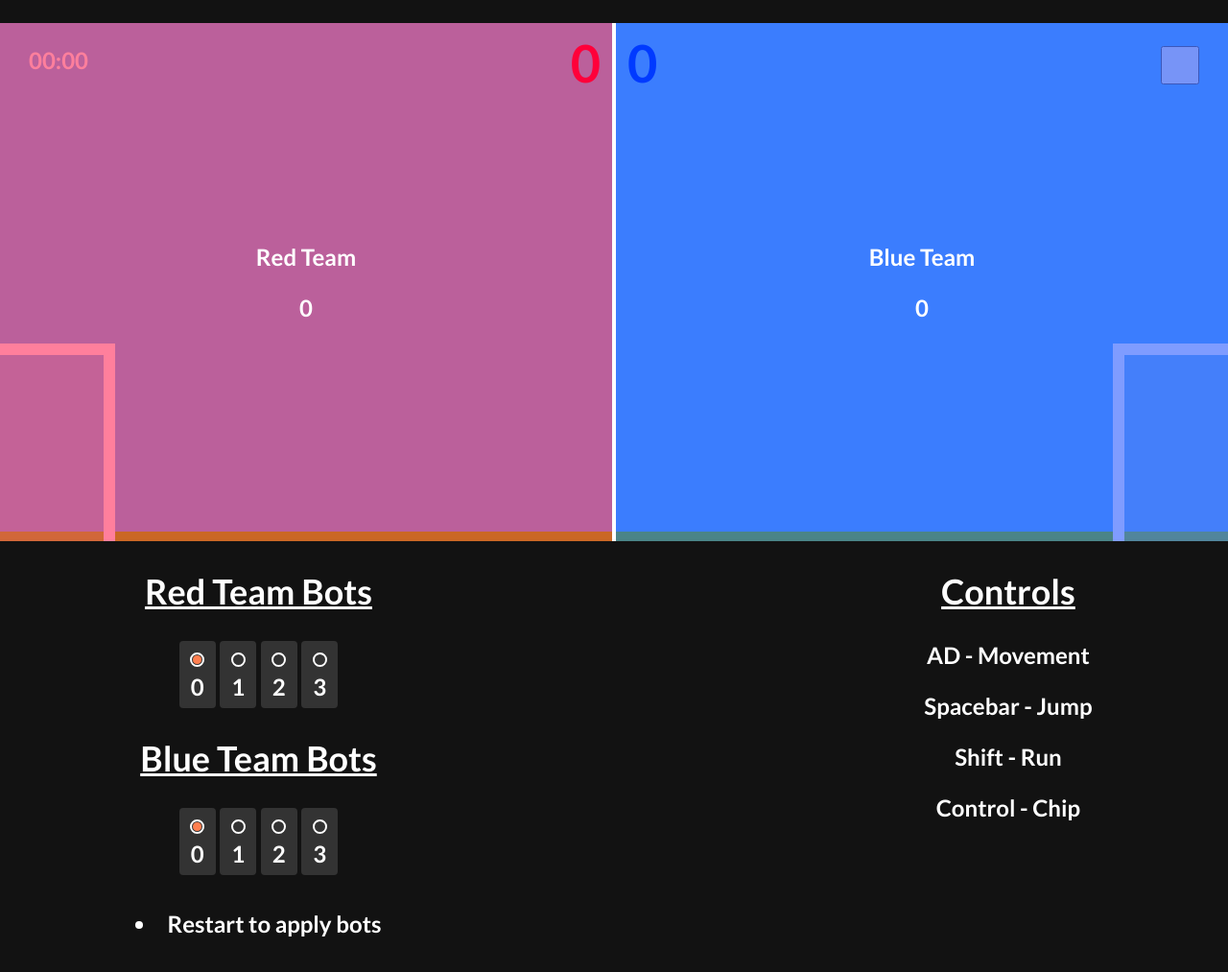
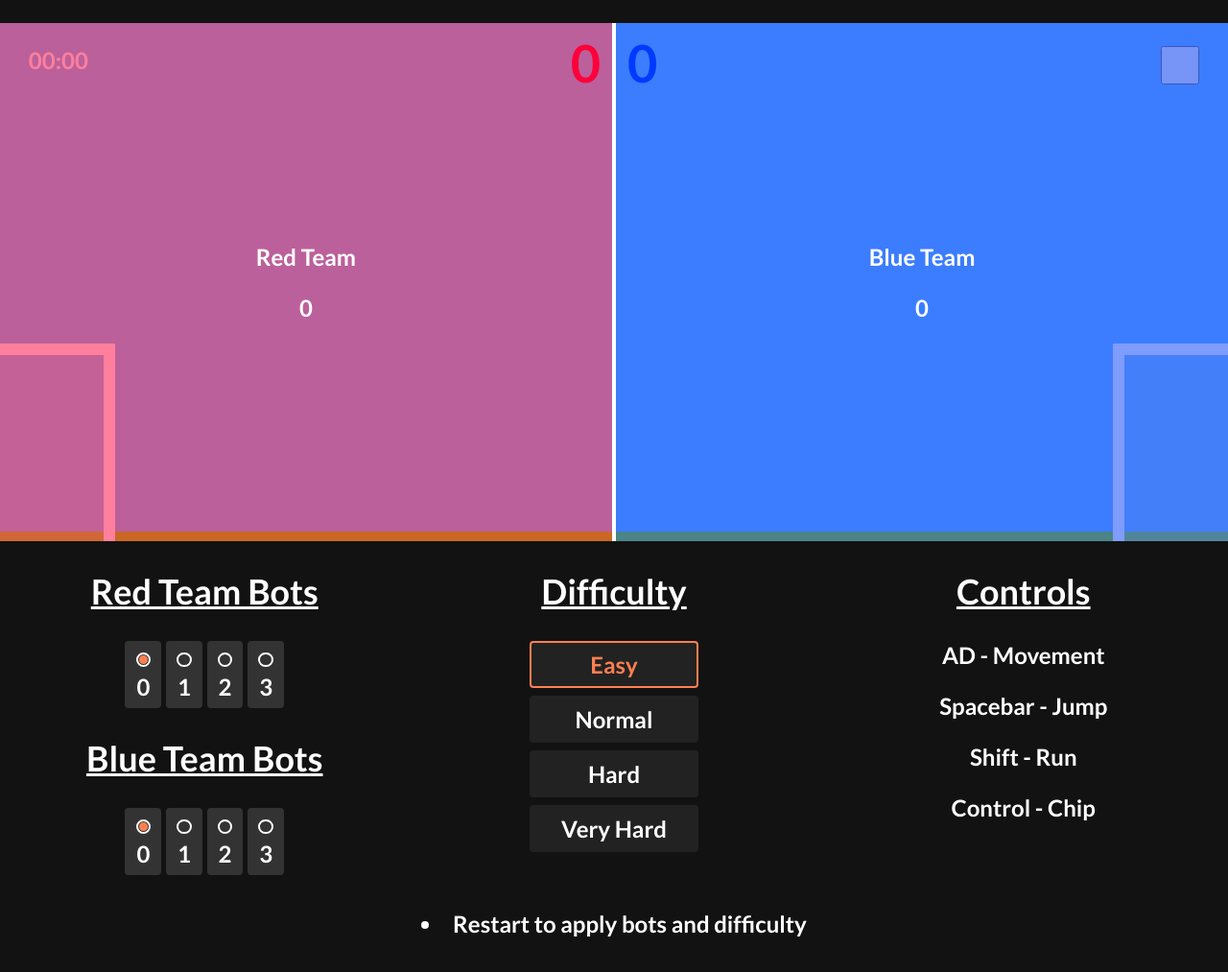
Before and after one commit to Finn-Anderson/BscHons-Web-Programming, a plain HTML site: page index.html in a window 1280 px wide. Shown: the whole page at 96% size. Drawn offline with Linux system fonts and the light colour scheme.

Commit message:
Added difficulty

```diff
--- a/css/main.css
+++ b/css/main.css
@@ -2,7 +2,7 @@ body {
 	display: grid;
 	grid-template-columns: [line1] auto [line2] auto [line3] auto [line4];
 	grid-template-rows: [row1] auto [row2] auto [row3];
-	height: 100vh;
+	min-height: 100vh;
 	margin: 0px;
 	justify-content: center;
 	background-color: #121212;
@@ -183,8 +183,8 @@ canvas, #timer, #score, #pickside, #displaymenu, #countdown, #menu, #gameover {
 	background-color: rgba(0, 59, 255, 0.75);
 }
 
-#controls, #bots {
-	width: 100%;
+#controls, #bots, #difficulty {
+	width: 426.77px;
 	text-align: center;
 }
 
@@ -199,7 +199,7 @@ canvas, #timer, #score, #pickside, #displaymenu, #countdown, #menu, #gameover {
 	padding: 34px 12px 8px 12px;
 }
 
-input[type="radio"] {
+#bots input[type="radio"] {
 	display: flex;
 	justify-content: center;
 	align-items: center;
@@ -211,7 +211,7 @@ input[type="radio"] {
 	margin: 12px auto 6px auto;
 }
 
-input[type="radio"]::before {
+#bots input[type="radio"]::before {
 	content: "";
 	position: absolute;
 	width: 0.65em;
@@ -222,10 +222,32 @@ input[type="radio"]::before {
 	box-shadow: inset 1em 1em #FF7F50;
 }
 
-input[type="radio"]:checked::before {
+#bots input[type="radio"]:checked::before {
 	transform: scale(1);
 }
 
-#bots li {
+#difficulty input[type="radio"] {
+	display: none;
+}
+
+#difficulty label {
+	display: block;
+	background-color: #222;
+	padding: 8px 12px;
+	margin: 8px 125px;
+	border: 2px solid #222;
+	border-radius: 4px;
+	transition: all 0.2s ease-in-out;
+}
+
+#difficulty input[type="radio"]:checked ~ label {
+	border: 2px solid #FF7F50;
+	color: #FF7F50;
+}
+
+li {
+	grid-column-start: line2;
+	grid-column-end: span line3;
+	justify-self: center;
 	margin: 36px 0px;
 }
--- a/index.html
+++ b/index.html
@@ -100,12 +100,29 @@
 			<input type="radio" id="blue-3" name="blue-bots" value="3">
 			<label for="blue-3">3</label>
 		</div>
-
-		<li>Restart to apply bots</li>
 	</div>
 
-	<div id="leaderboard">
+	<div id="difficulty">
+		<h2>Difficulty</h2>
+		<div>
+			<input type="radio" id="easy" name="difficulty" value="600" checked>
+			<label for="easy">Easy</label>
+		</div>
 
+		<div>
+			<input type="radio" id="normal" name="difficulty" value="400">
+			<label for="normal">Normal</label>
+		</div>
+
+		<div>
+			<input type="radio" id="hard" name="difficulty" value="200">
+			<label for="hard">Hard</label>
+		</div>
+
+		<div>
+			<input type="radio" id="very-hard" name="difficulty" value="0">
+			<label for="very-hard">Very Hard</label>
+		</div>
 	</div>
 
 	<div id="controls">
@@ -115,5 +132,7 @@
 		<p>Shift - Run</p>
 		<p>Control - Chip</p>
 	</div>
+
+	<li>Restart to apply bots and difficulty</li>
 </body>
 </html>
--- a/js/ai.js
+++ b/js/ai.js
@@ -1,10 +1,17 @@
 class AI extends Actor {
 	constructor(team, type) {
 		super(team, type);
+
+		this.reaction = document.querySelector("input[name='difficulty']:checked").value;
+		this.command = [];
 	}
 
 	movement() {
 		var force = this.force;
+
+		if (!this.reactTimer) {
+			this.command.length = 0;
+
 			var ballLoc = football.GetBody().GetPosition();
 
 			var x = this.body.GetPosition().x - ballLoc.x;
@@ -16,29 +23,56 @@ class AI extends Actor {
 			}
 
 			if (x < dX) {
-			force.x += 1.0;
+				this.command.push("Right");
 			} else {
-			force.x -= 1.0;
+				this.command.push("Left");
 			}
 
 			if (x < 2 && x > 0) {
 				if (this.team == "team-blue" && y > 1) {
-				this.jump();
+					this.command.push("Jump");
 				} else if (this.team == "team-red" && y < 1) {
-				this.jump();
+					this.command.push("Jump");
 				}
 			} else if (x > -2 && x < 0) {
 				if (this.team == "team-red" && y > 1) {
-				this.jump();
+					this.command.push("Jump");
 				} else if (this.team == "team-blue" && y < 1) {
-				this.jump();
+					this.command.push("Jump");
 				}
 			}
 
 			if (this.canRun) {
+				this.command.push("Run");
+			}
+
+			this.reactTimer = setTimeout(() => {
+				this.reactTimer = null;
+			}, this.reaction);
+		}
+
+		if (this.command.includes("Right")) {
+			force.x += 1.0;
+		} else if (this.command.includes("Left")) {
+			force.x -= 1.0;
+		}
+
+		if (this.command.includes("Jump")) {
+			this.jump();
+		}
+
+		if (this.command.includes("Run")) {
 			this.run = true;
 		}
 
 		this.force = force;
 	}
+
+	get reaction() {
+		return this.reactionTime;
 	}
+
+	set reaction(time) {
+		this.reactionTime = time;
+	}
+}
```
Lines whose indentation alone changed are shown as unchanged.
